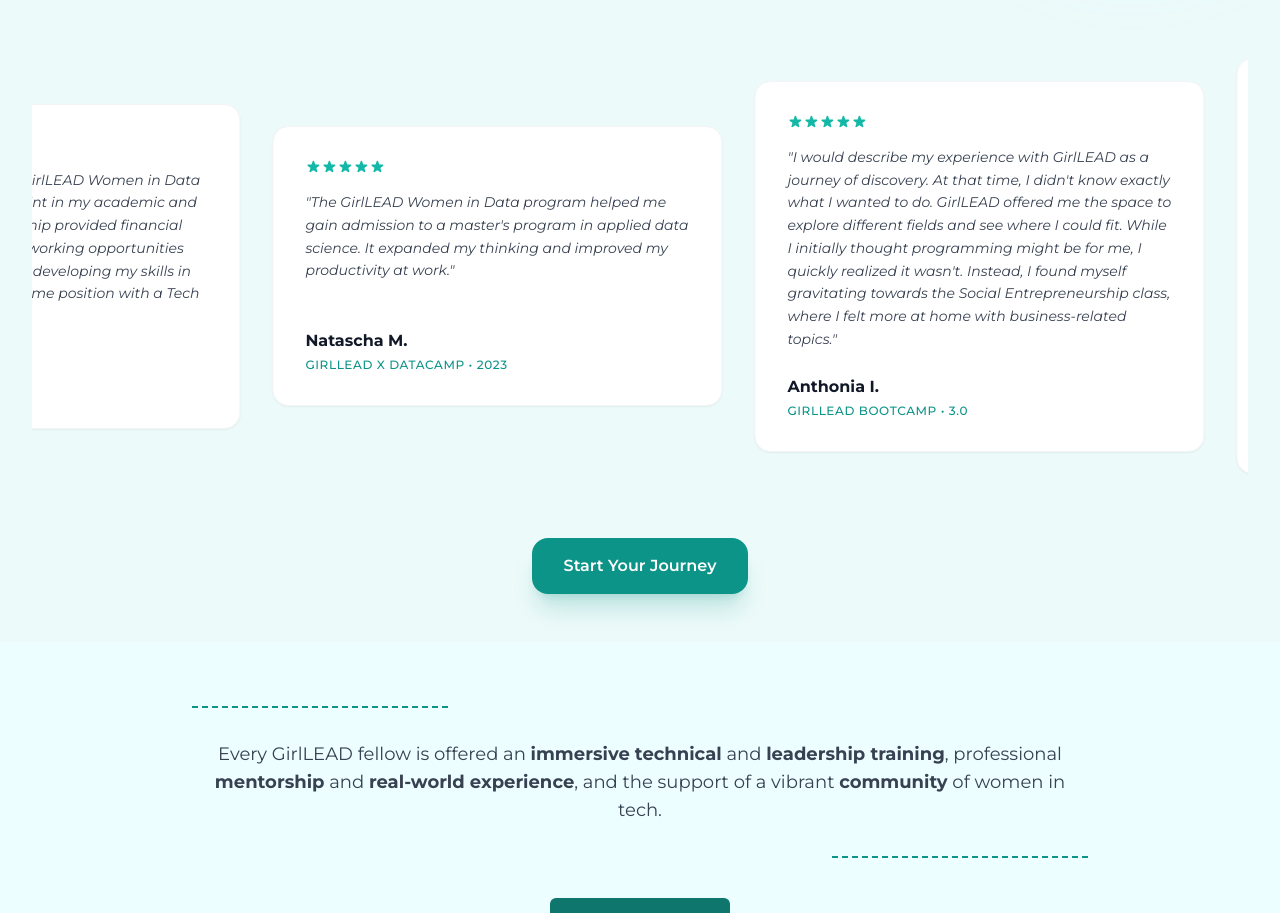
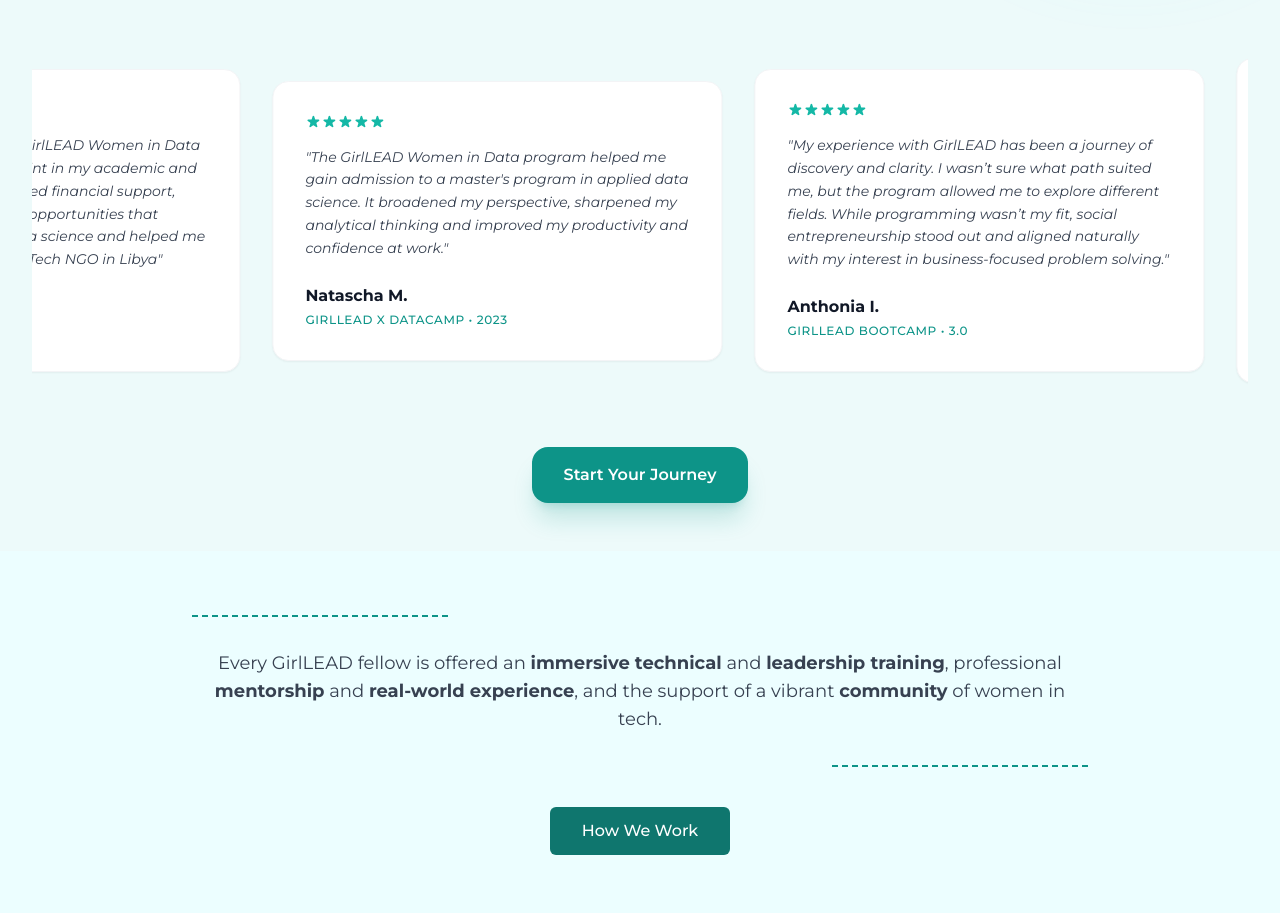
Before and after one commit to The-GirlLEAD-Talent-Accelerator/GirlLEAD_Website_Revamp, a React (Vite) app: page / in a window 1280 px wide. Shown: the part 2080-2993 px from the top of the page. Built offline with nearby package versions, Linux system fonts and the light colour scheme.

Commit message:
Edited testimonial text for uniformity, I also added a question mark to the Programs page.

```diff
--- a/src/components/Testimonial.jsx
+++ b/src/components/Testimonial.jsx
@@ -5,43 +5,43 @@ import { FaChevronLeft, FaChevronRight } from "react-icons/fa";
 
 const testimonials = [
   {
-    quote: "Receiving the Datacamp x GirlLEAD Women in Data scholarship was a turning point in my academic and professional life. The scholarship provided financial support, mentorship and networking opportunities that opened doors for me. By developing my skills in data science, I landed a full-time position with a Tech NGO in Libya",
+    quote: "Receiving the Datacamp x GirlLEAD Women in Data scholarship was a turning point in my academic and professional journey. It provided financial support, mentorship, and networking opportunities that strengthened my skills in data science and helped me secure a full-time role with a Tech NGO in Libya",
     name: "Mawada A.",
     role: "GirlLEAD x Datacamp",
     year: "2023"
   },
   {
-    quote: "The GirlLEAD Women in Data program helped me gain admission to a master's program in applied data science. It expanded my thinking and improved my productivity at work.",
+    quote: "The GirlLEAD Women in Data program helped me gain admission to a master's program in applied data science. It broadened my perspective, sharpened my analytical thinking and improved my productivity and confidence at work.",
     name: "Natascha M.",
     role: "GirlLEAD x Datacamp",
     year: "2023"
   },
   {
-    quote: "I would describe my experience with GirlLEAD as a journey of discovery. At that time, I didn't know exactly what I wanted to do. GirlLEAD offered me the space to explore different fields and see where I could fit. While I initially thought programming might be for me, I quickly realized it wasn't. Instead, I found myself gravitating towards the Social Entrepreneurship class, where I felt more at home with business-related topics.",
+    quote: "My experience with GirlLEAD has been a journey of discovery and clarity. I wasn’t sure what path suited me, but the program allowed me to explore different fields. While programming wasn’t my fit, social entrepreneurship stood out and aligned naturally with my interest in business-focused problem solving.",
     name: "Anthonia I.",
     role: "GirlLEAD Bootcamp",
     year: "3.0"
   },
   {
-    quote: "Through GirlLEAD, I was introduced to something I never really knew much about and that has given me a new ground in my field. Data science is useful in various aspects of human activities. I am a final-year student and am currently writing my project on computational Linguistics which is a big ground that my school could not give me insight on. Without this bootcamp, I know for sure that I might not even get to know anything about this field at all and that would be what I would term \"DISASTROUS\". Thank you GirlLEAD!",
+    quote: "Through GirlLEAD, I was introduced to data science, a field I previously knew little about, but one that now shapes my academic direction. As a final-year student working on computational linguistics, this exposure filled a critical gap my school could not provide. Without it, the outcome would have been disastrous. Thank you GirlLEAD!",
     name: "Osasere O.",
     role: "GirlLEAD Bootcamp",
     year: "3.0"
   },
   {
-    quote: "When I joined GirlLEAD, I had no idea what social entrepreneurship was about, but after 14 weeks of extensive learning, I not only know what it means but also have been able to build a plan for my own social enterprise.",
+    quote: "When I joined GirlLEAD, I had little understanding of social entrepreneurship. After fourteen weeks of structured learning, I gained clarity, confidence, and practical skills. I now fully understand the concept and have successfully developed a clear and realistic plan for my own social enterprise idea.",
     name: "Success O.",
     role: "GirlLEAD Bootcamp",
     year: "3.0"
   },
   {
-    quote: "I learnt the basic aspects of programming which are HTML and CSS. It was indeed wonderful. I also got to meet wonderful and amazing people, it's an experience to remember! GirlLEAD is a wonderful initiative to empower girls. I for one, I'm happy to have found myself on the GirlLEAD Project.",
+    quote: "Through GirlLEAD, I learned the basics of programming, including HTML and CSS, and truly enjoyed the learning process. Beyond the technical skills, I met inspiring people and built meaningful connections. It is a powerful initiative for empowering girls, and I am genuinely grateful to be part of the GirlLEAD project.",
     name: "Chinaza A.",
     role: "GirlLEAD Enugu 1.0,",
     year: "2023"
   },
   {
-    quote: "The Girls in STEM bootcamp helped me build knowledge, expanded my mind and exposed me to opportunities.  It's a good place for me to start as a secondary school student - due to this exposure, I now have a job even before entering university!",
+    quote: "The Girls in STEM bootcamp helped me build foundational knowledge, broaden my thinking, and discover exciting opportunities. As a secondary school student, it was the perfect starting point. Because of this exposure, I now have a job even before entering university, which feels truly empowering!",
     name: "Amarachi",
     role: "Girls in STEM Benin City,",
     year: "2024"
--- a/src/pages/Programs.jsx
+++ b/src/pages/Programs.jsx
@@ -58,7 +58,7 @@ export default function Programs() {
       <section className="md:py-20 py-10 px-6">
         <div className="md:max-w-7xl w-full mx-auto">
           <h2 className="text-xl sm:text-4xl md:text-3xl font-bold mb-6">
-            Interested In Joining The Programs
+            Interested In Joining The Programs?
           </h2>
 
           <p className="text-sm sm:text-lg text-gray-600 dark:text-gray-300">
```
